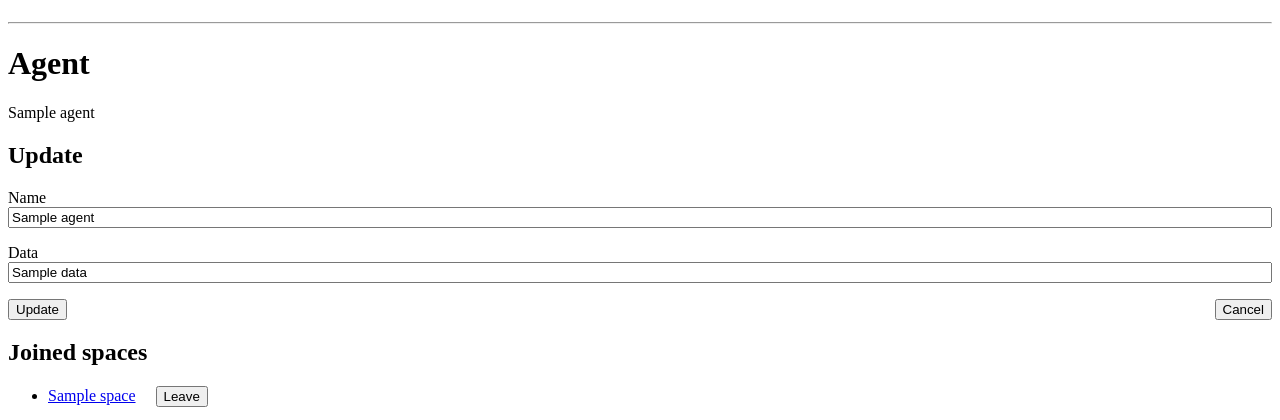
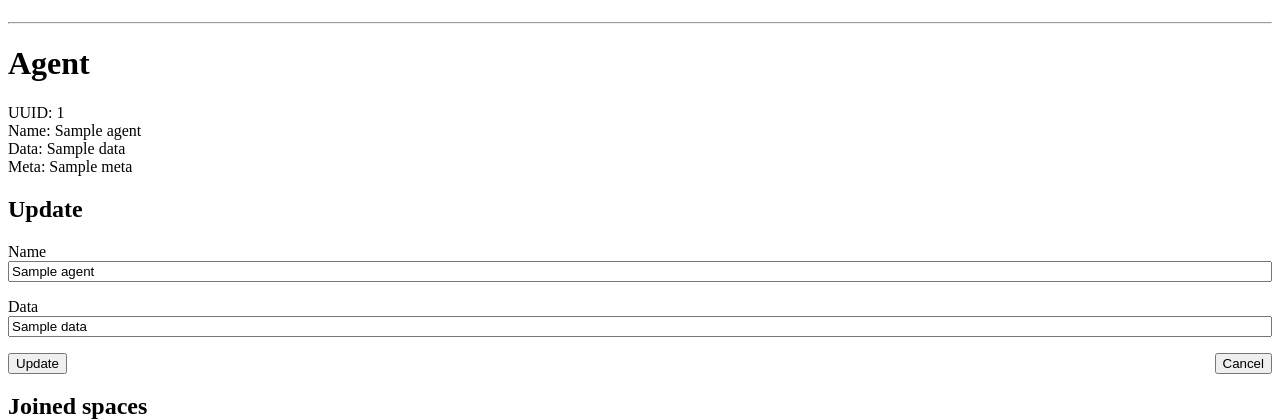
Before and after one commit to zycelium/zygote, a Python web app: template src/zycelium/zygote/templates/agent.html in a window 1280 px wide. Shown: the part 58-478 px from the top of the page. Run offline with Jinja, Linux system fonts and the light colour scheme; the template is opened without the code that fills it: most values are stand-ins (such as "Sample title", 1, 10 or a date in 2020).

Commit message:
Display agent's properties separately

```diff
--- a/src/zycelium/zygote/templates/agent.html
+++ b/src/zycelium/zygote/templates/agent.html
@@ -4,7 +4,10 @@
 
 {% block content %}
 <h1>Agent</h1>
-{{ agent }}
+<div>UUID: {{ agent.uuid }}</div>
+<div>Name: {{ agent.name }}</div>
+<div>Data: {{ agent.data }}</div>
+<div>Meta: {{ agent.meta }}</div>
 
 <!-- Form to update Agent -->
 <h2>Update</h2>
```
